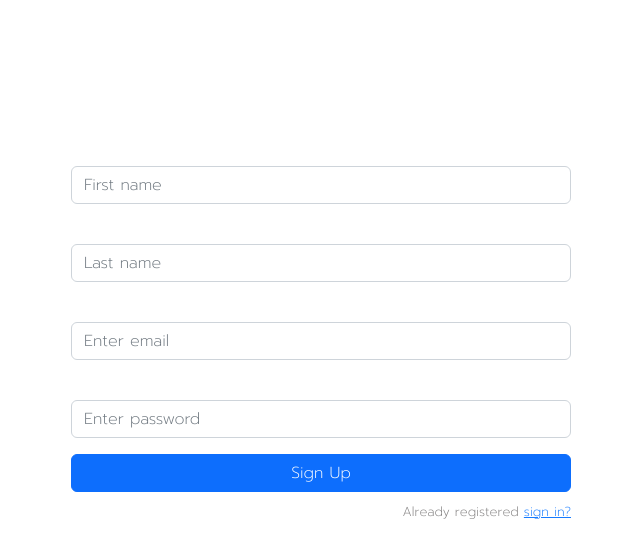
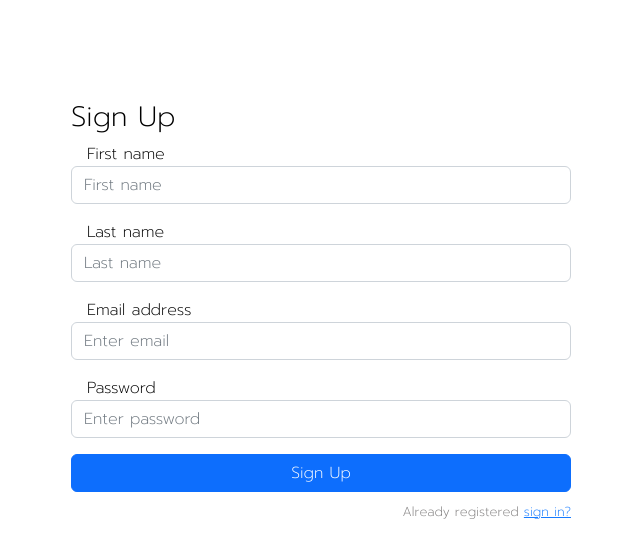
Before and after one commit to ProjectNetflix/Project002, a React (Create React App) app in the folder frontend/: page /signup in a window 1280 px wide. Shown: the top 558 px of the page, without its empty margins (319-959 px from the left). Built offline with nearby package versions, Linux system fonts and the light colour scheme.

Commit message:
แก้สีตัวหนังสือ

```diff
--- a/frontend/package.json
+++ b/frontend/package.json
@@ -11,7 +11,7 @@
     "react-dom": "^18.2.0",
     "react-icons": "^4.7.1",
     "react-router-dom": "^5.3.4",
-    "react-scripts": "5.0.1",
+    "react-scripts": "^5.0.1",
     "web-vitals": "^2.1.4"
   },
   "scripts": {
--- a/frontend/src/components/style.css
+++ b/frontend/src/components/style.css
@@ -98,7 +98,7 @@ span {
 }
 
 .container-login {
-    color: white;
+    color: black;
     width: 96%;
     max-width: 500px;
     /* margin:120px 100px 0 auto; */
@@ -113,7 +113,7 @@ span {
 
 .container-signup {
 
-    color: white;
+    color: black;
     width: 96%;
     max-width: 500px;
     margin: 100px auto;
```
Also changed, not shown: 1 other file (tests, documents, lock files or other folders).
